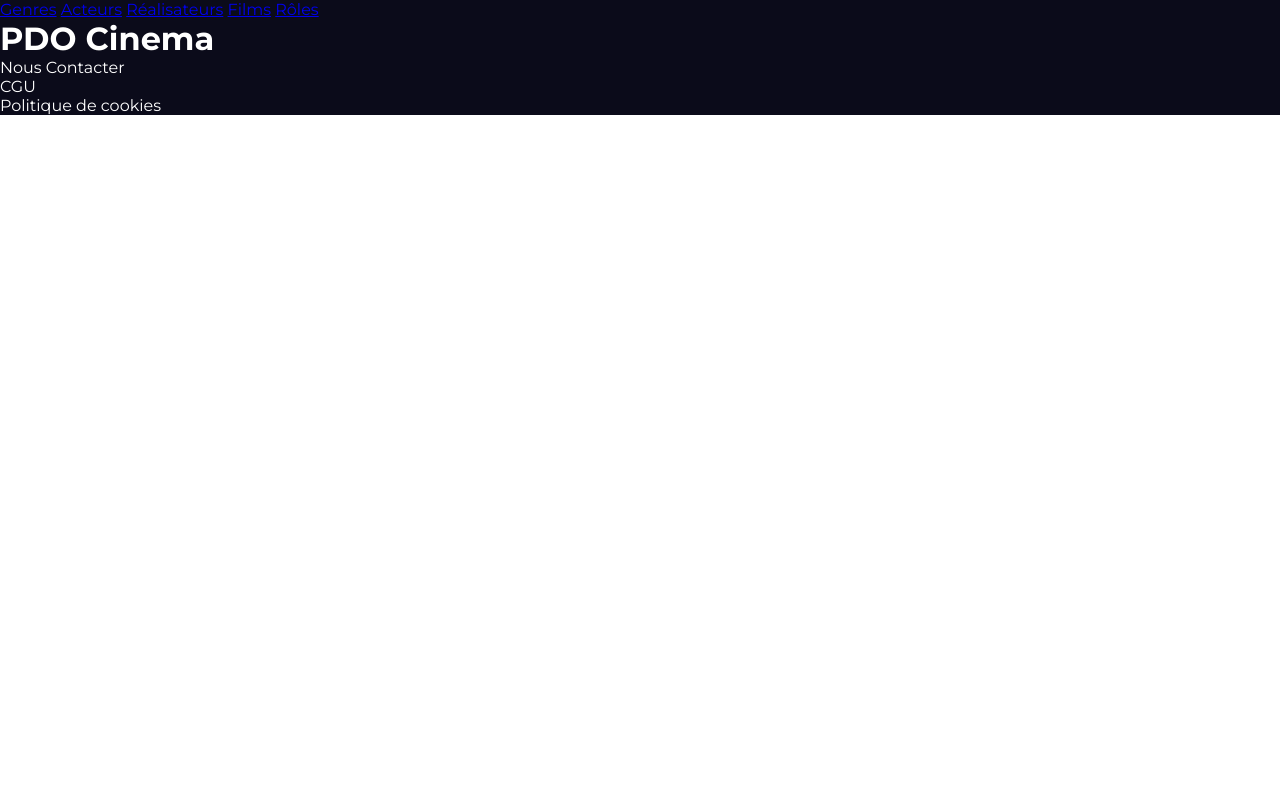
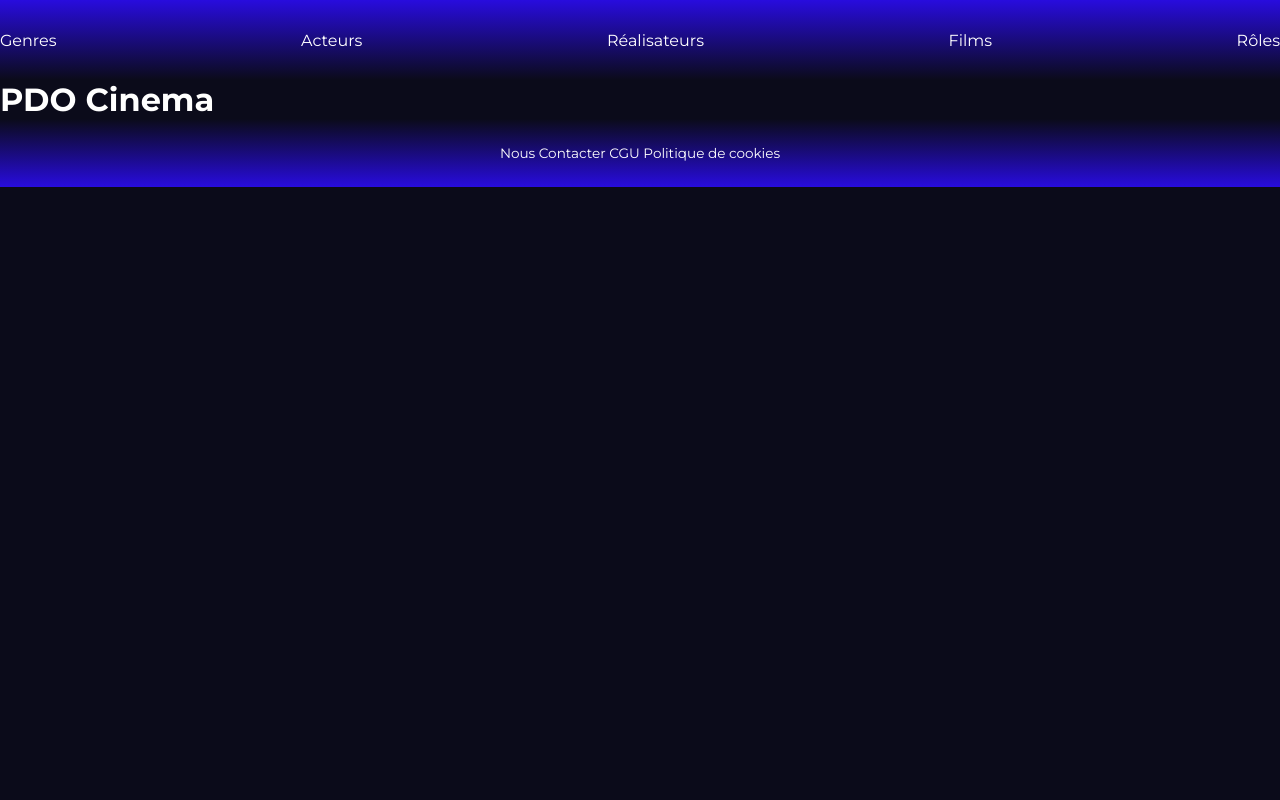
Before and after one commit to lucie-vincent/cinema_appli, a PHP site: page /view/template.php in a window 1280 px wide. Run offline with PHP 8.4, Linux system fonts and the light colour scheme; the template is opened without the code that fills it, so the values that code supplies are empty.

Commit message:
css : nav + footer

```diff
--- a/public/css/styles.css
+++ b/public/css/styles.css
@@ -10,6 +10,7 @@
     --h2-font-size: 1.25rem;
     --h3-font-size: 1rem;
     --normal-font-size: 0.938rem;
+    --small-font-size: 0.850rem;
 
 }
 
@@ -25,10 +26,40 @@
     font-family: var(--body-font);
     background-color: var(--body-color);
     color: var(--text-color);
+    min-height: 100vh;
 }
 
-/*=============== NAV ===============*/
+a {
+    text-decoration: none;
+    color: var(--text-color);
+}
 
-/* footer  {
+ul, li {
+    list-style: none;
+}
 
-} */
+footer li  {
+    display: inline;
+
+}
+
+footer {
+    font-size: var(--small-font-size);
+    background: linear-gradient(#0B0B1A, #280CDE);
+    display: flex;
+    align-items: center;
+    justify-content: space-around;
+    flex-basis: auto;
+    height: 5em;
+}
+
+
+nav {
+    background: linear-gradient(#280CDE, #0B0B1A);
+    height: 5em;
+    display: flex;
+    align-items: center;
+    justify-content: space-between;
+}
+
+/*===============  ===============*/
--- a/view/template.php
+++ b/view/template.php
@@ -8,7 +8,7 @@ on exploitera la temporisation de sortie -->
     <meta charset="UTF-8">
     <meta name="viewport" content="width=device-width, initial-scale=1.0">
     <title><?= $titre ?></title>
-    <link rel="stylesheet" href="/public/css/styles.css">
+    <link rel="stylesheet" href="./public/css/styles.css">
 </head>
 <body>
     <div id="wrapper">
```
